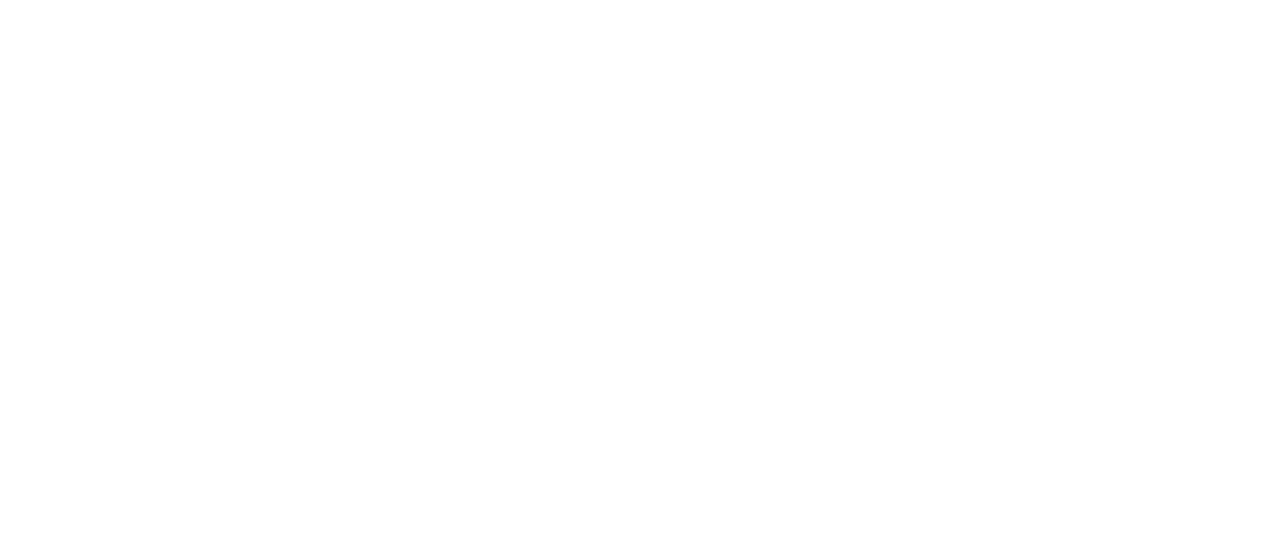
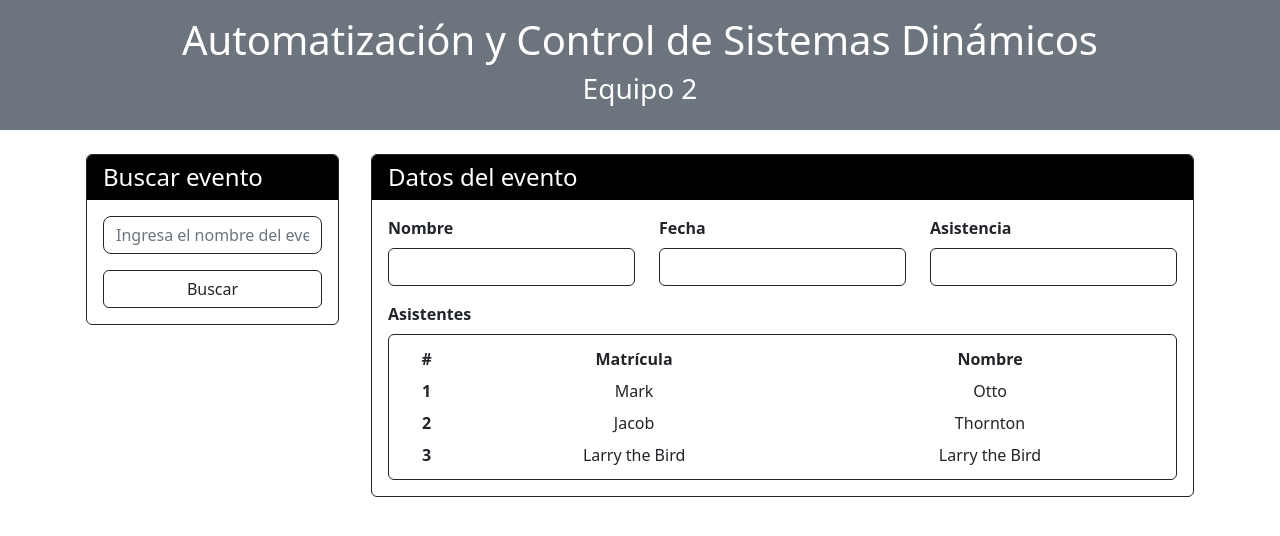
Before and after one commit to andresMataX/api-auto, a website: page public/index.html in a window 1280 px wide. Drawn offline with nearby package versions, Linux system fonts and the light colour scheme.

Commit message:
Diseño de la interfaz

```diff
--- a/public/index.html
+++ b/public/index.html
@@ -8,10 +8,90 @@
   <title>AUTO - EQ 2</title>
   <link href="https://cdn.jsdelivr.net/npm/bootstrap@5.2.2/dist/css/bootstrap.min.css" rel="stylesheet"
     integrity="sha384-Zenh87qX5JnK2Jl0vWa8Ck2rdkQ2Bzep5IDxbcnCeuOxjzrPF/et3URy9Bv1WTRi" crossorigin="anonymous">
+  <link rel="stylesheet" href="main.css">
 </head>
 
 <body>
 
+  <div class="container-fluid px-0">
+    <div class="bg-secondary text-white py-3">
+      <h1 class="text-center">Automatización y Control de Sistemas Dinámicos</h1>
+      <h3 class="text-center">Equipo 2</h3>
+    </div>
+
+    <div class="container py-4">
+      <div class="row">
+        <div class="col-3 px-0">
+          <div class="card border-dark mx-3">
+            <h4 class="card-header w-100 bg-black text-white">Buscar evento</h4>
+            <div class="card-body">
+              <input type="text" class="form-control rounded-3 border-dark" placeholder="Ingresa el nombre del evento">
+              <button class="btn btn-outline-dark mt-3 w-100">Buscar</button>
+            </div>
+          </div>
+        </div>
+
+        <div class="col-9 px-0">
+          <div class="card border-dark mx-3">
+            <h4 class="card-header w-100 bg-black text-white">Datos del evento</h4>
+            <div class="card-body">
+              <div class="row">
+                <div class="col-4">
+                  <label class="form-label fw-bold">Nombre</label>
+                  <input type="text" class="form-control border-dark" readonly>
+                </div>
+                <div class="col-4">
+                  <label class="form-label fw-bold">Fecha</label>
+                  <input type="text" class="form-control border-dark" readonly>
+                </div>
+                <div class="col-4">
+                  <label class="form-label fw-bold">Asistencia</label>
+                  <input type="text" class="form-control border-dark" readonly>
+                </div>
+              </div>
+              <div class="row mt-3">
+                <div class="col-12">
+                  <p class="form-label fw-bold">Asistentes</p>
+                  <div class="card border-dark">
+                    <div class="card-body p-2">
+                      <table class="table table-sm table-borderless mb-0">
+                        <thead>
+                          <tr>
+                            <th scope="col" class="text-center">#</th>
+                            <th scope="col" class="text-center">Matrícula</th>
+                            <th scope="col" class="text-center">Nombre</th>
+                          </tr>
+                        </thead>
+                        <tbody>
+                          <tr class="text-center">
+                            <th scope="row">1</th>
+                            <td>Mark</td>
+                            <td>Otto</td>
+                          </tr>
+                          <tr class="text-center">
+                            <th scope="row">2</th>
+                            <td>Jacob</td>
+                            <td>Thornton</td>
+                          </tr>
+                          <tr class="text-center">
+                            <th scope="row">3</th>
+                            <td>Larry the Bird</td>
+                            <td>Larry the Bird</td>
+                          </tr>
+                        </tbody>
+                      </table>
+                    </div>
+                  </div>
+                </div>
+              </div>
+            </div>
+          </div>
+        </div>
+
+      </div>
+    </div>
+  </div>
+
 </body>
 
 </html>
```
